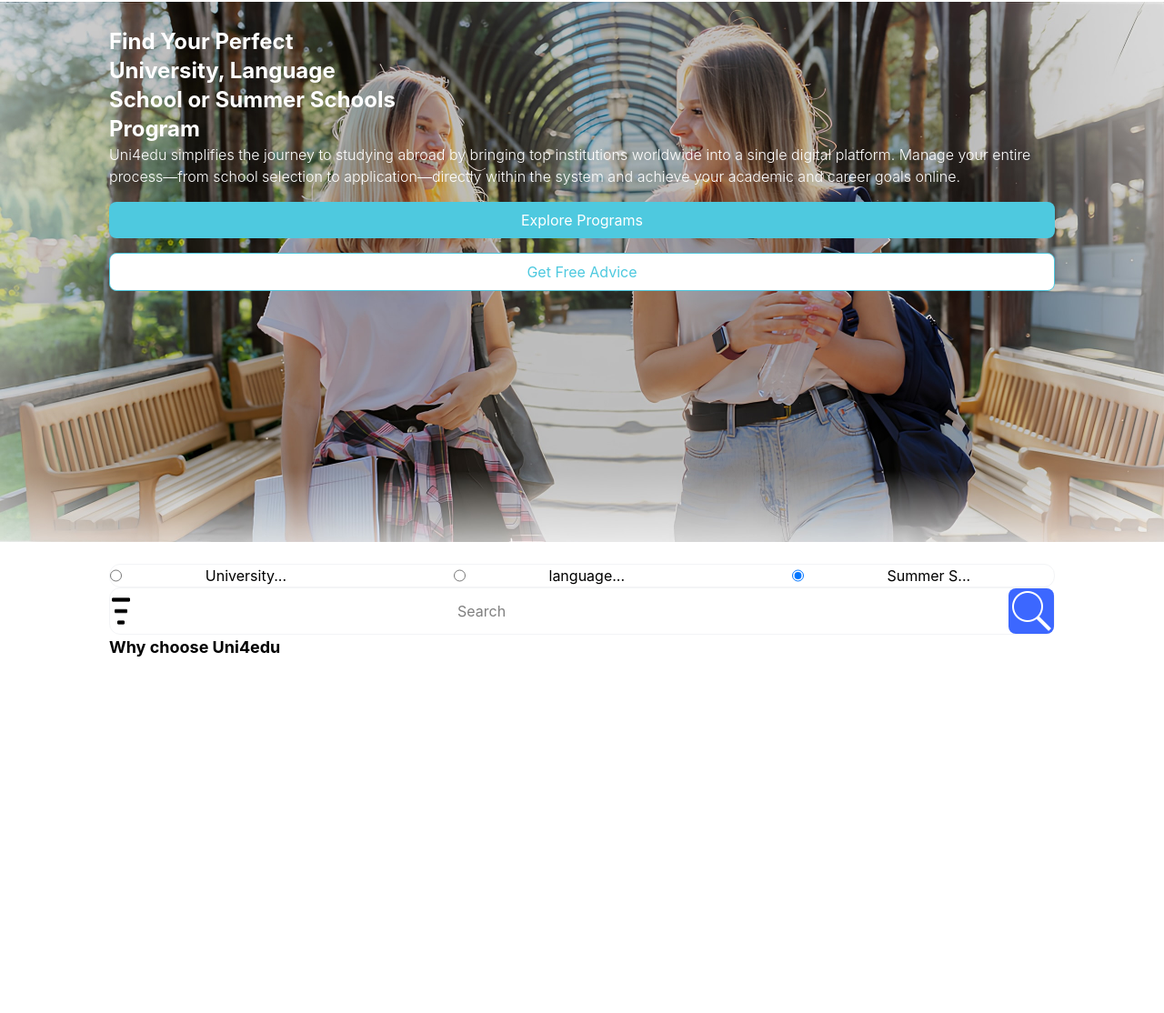
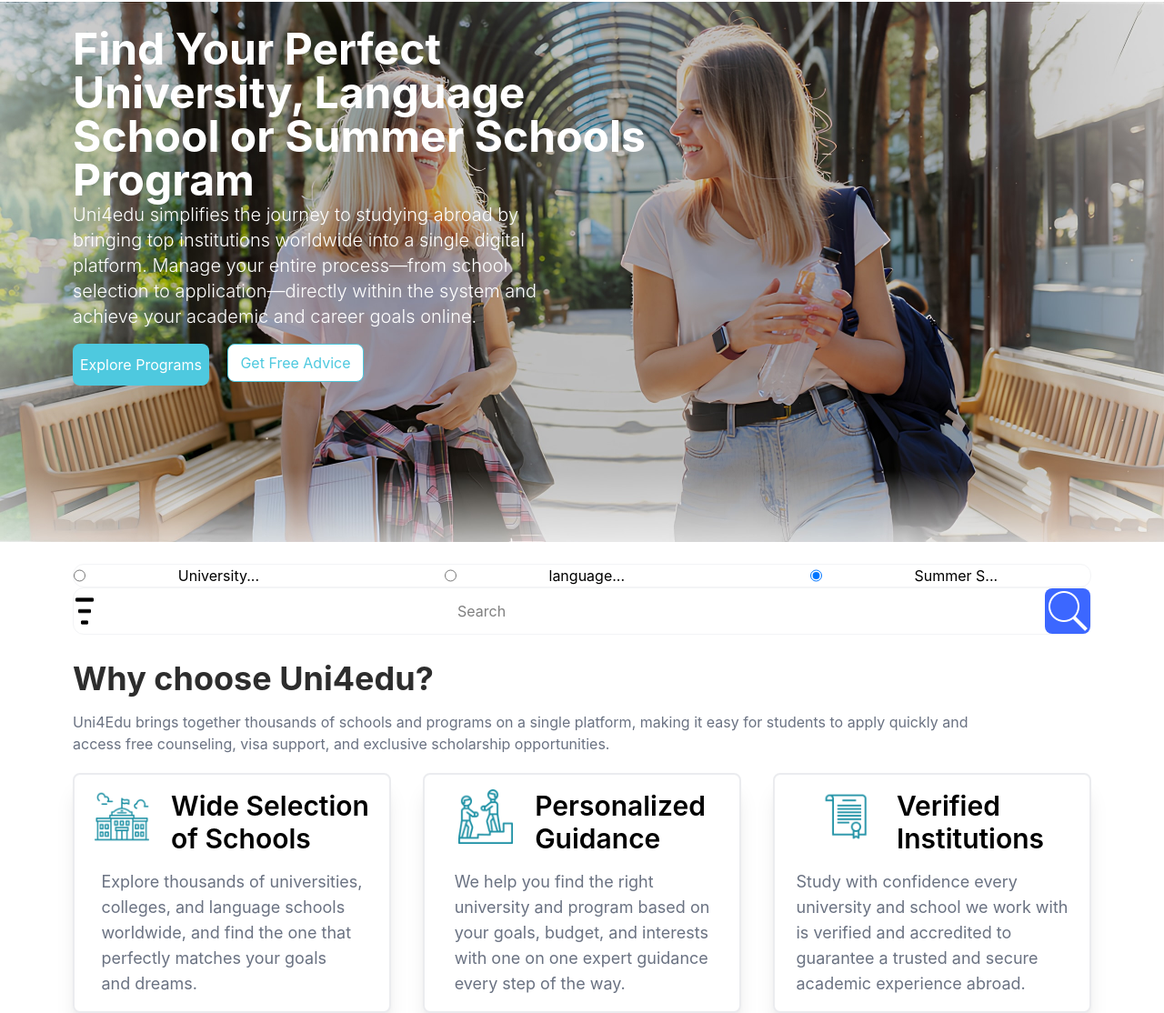
Before and after one commit to Emery-Abayo/The_gym_CSS_gate, a website: page index.html in a window 1280 px wide. Shown: the part 139-1253 px from the top of the page at 91% size. Before the commit the page ends 865 px from the top, so only its background shows below. Drawn offline with nearby package versions, Linux system fonts and the light colour scheme; files that its build step writes are made by us from their sources.

Commit message:
the json file adjustment

```diff
--- a/index.html
+++ b/index.html
@@ -175,26 +175,29 @@
         <main>
             <section class="stack">
                 <img src="/images/Hero.jpeg" class="self-stretch object-cover" alt="hero image">
-                <div class="wrapper">
-                    <h1 class="text-white text-2xl font-bold mt-7 ">
+                <div class="wrapper w-[900px] flex flex-col">
+                    <h1 class="text-white text-2xl font-bold mt-7 xl:text-5xl flex justify-start ">
                         Find Your Perfect <br>
                         University, Language <br>
                         School or Summer Schools <br>
                         Program
                     </h1>
-                    <p class="text-white font-light">
-                        Uni4edu simplifies the journey to studying abroad by
-                        bringing top institutions worldwide into a single digital
-                        platform. Manage your entire process—from school
-                        selection to application—directly within the system and
+                    <p class="text-white font-light xl:text-xl flex justify-start ">
+                        Uni4edu simplifies the journey to studying abroad by<br>
+                        bringing top institutions worldwide into a single digital<br>
+                        platform. Manage your entire process—from school <br>
+                        selection to application—directly within the system and <br>
                         achieve your academic and career goals online.
                     </p>
-                    <button class="bg-[#4EC9DF] mt-4 rounded-lg w-full py-2 text-white">
+                    <div class="flex flex-row gap-5">
+                        <button class="bg-[#4EC9DF] mt-4 rounded-lg w-full py-1 text-white xl:w-[150px] ">
                         Explore Programs
-                    </button>
-                    <button class="text-[#4EC9DF] mt-4 py-2 border border-s-[#4EC9DF] mb-1 bg-white rounded-lg w-full">
-                        Get Free Advice
-                    </button>
+                        </button>
+                        <button class="text-[#4EC9DF] mt-4 py-2 border border-s-[#4EC9DF] mb-1 bg-white rounded-lg w-full xl:w-[150px]">
+                            Get Free Advice
+                        </button>
+                    </div>
+
 
                 </div>
             </section>
@@ -220,9 +223,59 @@
                 </div>
 
             </div>
-            <section class="wrapper">
-                <h2 class="font-bold text-lg ">Why choose Uni4edu</h2>
+            <section class="wrapper mt-7">
+                <h2 class="font-bold text-4xl text-[#2D2D2D] ">Why choose Uni4edu?</h2>
+                <p class="mt-4 text-gray-500">Uni4Edu brings together thousands of schools and programs on a single platform, making it easy for students to apply quickly and <br>
+                    access free counseling, visa support, and exclusive scholarship opportunities.</p>
             </section>
+            <section>
+                <section class="wrapper mt-5 flex justify-between">
+                <div class="border-2 border-gray-400/20 rounded-lg w-[350px] shadow-xl p-4 flex flex-col items-center">
+                    <div class="flex gap-6">
+                        <img src="/images/school.png" class="w-15 h-15">
+                        <p class="text-3xl font-semibold">Wide Selection <br> of Schools</p>
+                    </div>
+                    <p class="mt-4 text-gray-500 text-lg">
+                        Explore thousands of universities, <br>
+                        colleges, and language schools <br>
+                        worldwide, and find the one that <br>
+                        perfectly matches your goals <br>
+                        and dreams.
+                    </p>
+                </div>
+
+                <div class="border-2 border-gray-400/20 rounded-lg w-[350px] shadow-xl p-4 flex flex-col items-center">
+                    <div class="flex gap-6">
+                        <img src="/images/team mates.png" class="w-15 h-15">
+                        <p class="text-3xl font-semibold">Personalized <br> Guidance</p>
+                    </div>
+                    <p class="mt-4 text-gray-500 text-lg">
+                        We help you find the right<br>
+                        university and program based on <br>
+                        your goals, budget, and interests <br>
+                        with one on one expert guidance <br>
+                        every step of the way.
+                    </p>
+                </div>
+
+                <div class="border-2 border-gray-400/20 rounded-lg w-[350px] shadow-xl p-4 flex flex-col items-center">
+                    <div class="flex gap-6">
+                        <img src="/images/certificate.png" class="w-15 h-15">
+                        <p class="text-3xl font-semibold">Verified <br> Institutions</p>
+                    </div>
+                    <p class="mt-4 text-gray-500 text-lg">
+                        Study with confidence every<br>
+                        university and school we work with <br>
+                        is verified and accredited to <br>
+                        guarantee a trusted and secure <br>
+                        academic experience abroad.
+                    </p>
+                </div>
+            </section>
+
+
+            </section>
+
         </main>
     </body>
 </html>
--- a/input.css
+++ b/input.css
@@ -5,8 +5,8 @@
 
 }
 
-@utility wrapper{
-    @apply container mx-auto px-4 xl:px-30;
+.wrapper{
+    @apply container mx-auto px-4 xl:px-20;
 }
 
 @utility stack{
--- a/package.json
+++ b/package.json
@@ -3,8 +3,11 @@
     "@tailwindcss/cli": "^4.3.0",
     "tailwindcss": "^4.3.0"
   },
+  "name": "uni4edu",
+  "version": "1.0.0",
   "scripts": {
-    "dev": "npx @tailwindcss/cli -i ./input.css -o ./output.css --watch"
+    "dev": "npx @tailwindcss/cli -i ./input.css -o ./output.css --watch",
+    "build": "npx @tailwindcss/cli -i ./input.css -o ./output.css --minify"
   },
   "devDependencies": {
     "prettier-plugin-tailwindcss": "^0.8.0"
```
Also changed, not shown: images/certificate.png (added), images/school.png (added), images/team mates.png (added).
